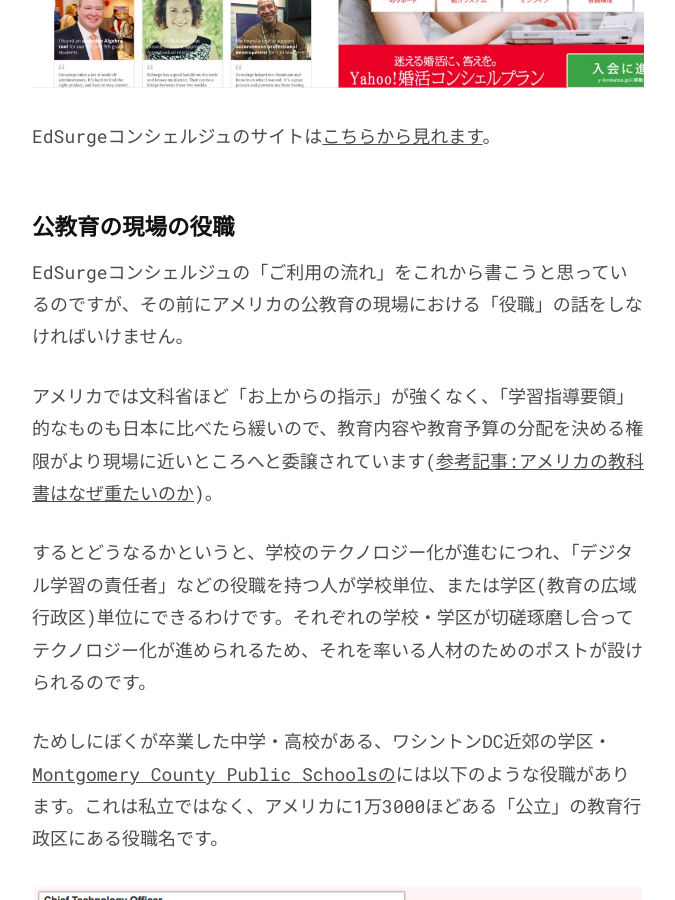
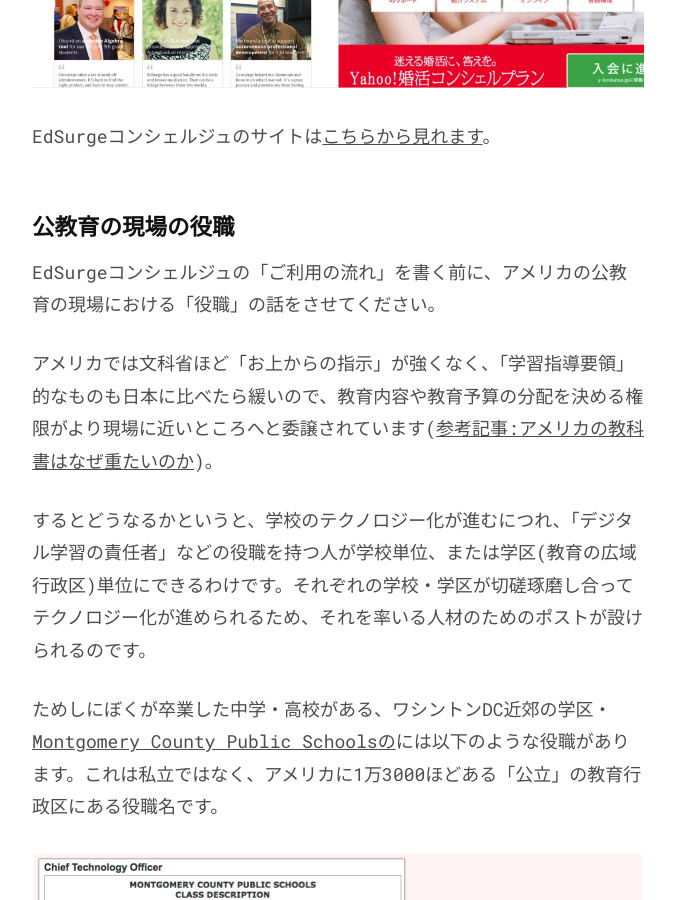
Before and after one commit to chibicode/senseicode, a Jekyll site: the page built from _posts/2016-09-08-edsurge-concierge.md, in a window 1280 px wide and 900 px high, scrolled down 3729 px. Shown: the whole window, without its empty margins (302-977 px from the left). Built offline with Jekyll 4.4.1, drawn with Linux system fonts in a browser that asks for light colours; comment, search, counter and statistics services are not loaded.

Commit message:
:pencil:

```diff
--- a/_posts/2016-09-08-edsurge-concierge.md
+++ b/_posts/2016-09-08-edsurge-concierge.md
@@ -55,7 +55,7 @@ EdSurgeコンシェルジュのサイトは[こちらから見れます](https:/
 
 ## 公教育の現場の役職
 
-EdSurgeコンシェルジュの「ご利用の流れ」をこれから書こうと思っているのですが、その前にアメリカの公教育の現場における「役職」の話をしなければいけません。
+EdSurgeコンシェルジュの「ご利用の流れ」を書く前に、アメリカの公教育の現場における「役職」の話をさせてください。
 
 アメリカでは文科省ほど「お上からの指示」が強くなく、「学習指導要領」的なものも日本に比べたら緩いので、教育内容や教育予算の分配を決める権限がより現場に近いところへと委譲されています([参考記事:アメリカの教科書はなぜ重たいのか](http://chibicode.com/3-troubled-crusade-1-5/))。
 
```
